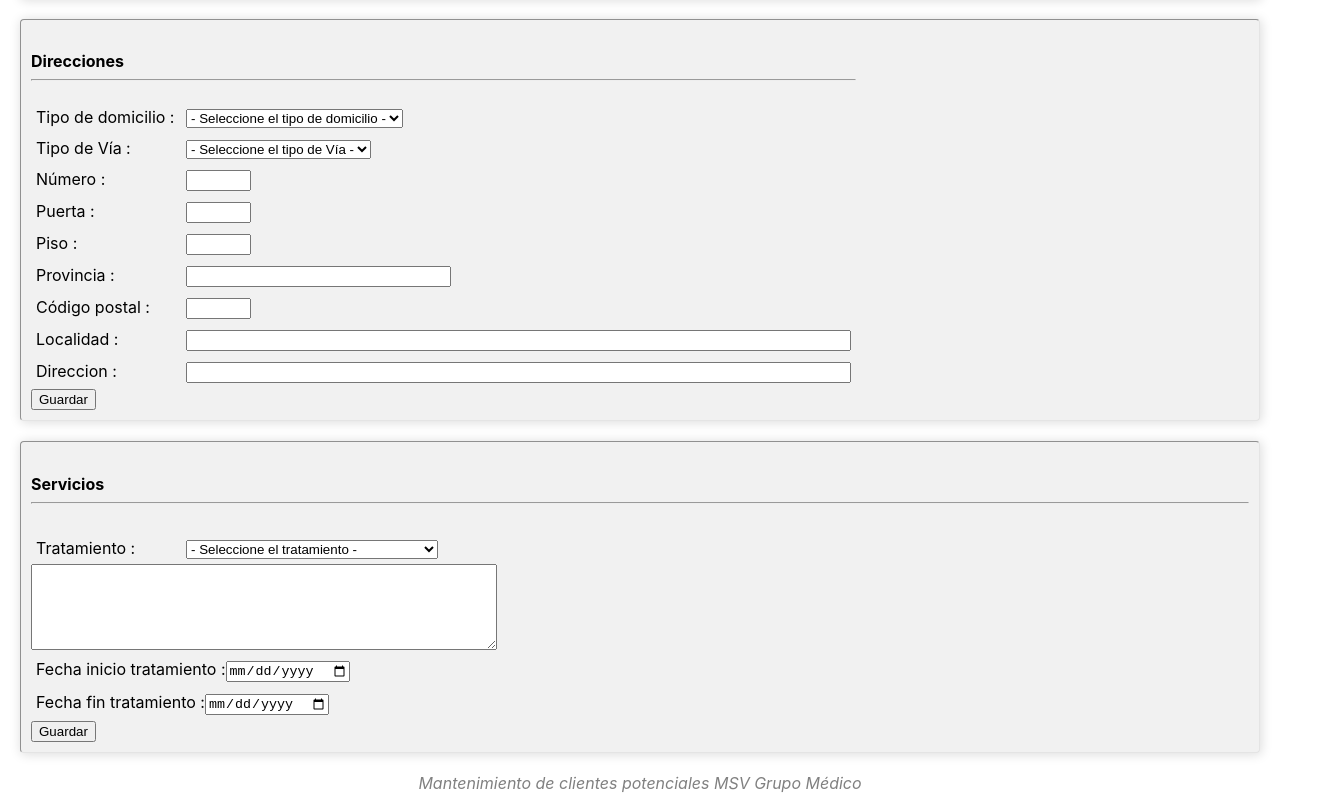
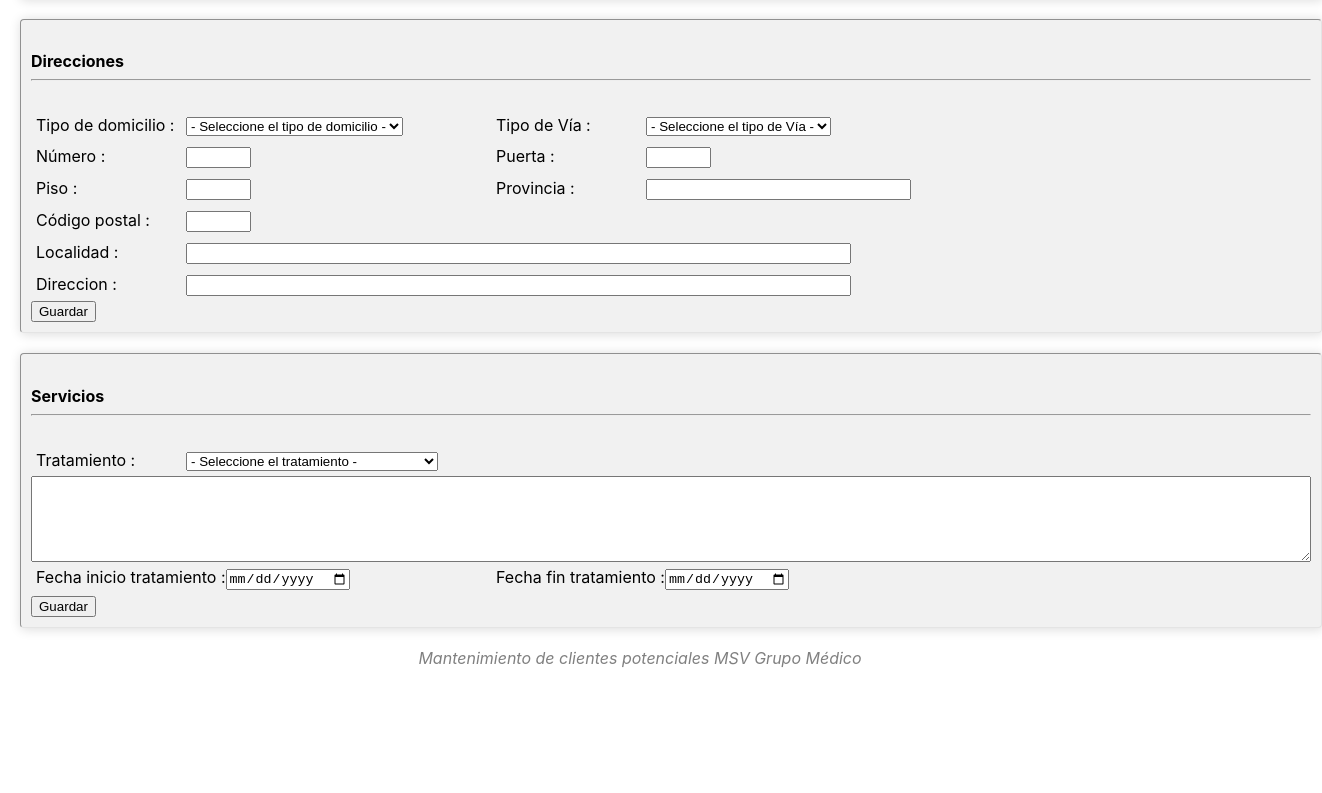
Before and after one commit to ocon733/clientesmsv, a React (Create React App) app: page /formulario in a window 1280 px wide. Shown: the part 1555-2348 px from the top of the page, 1322 px wide, since content can reach past the window. After the commit the page ends 2223 px from the top, so only its background shows below. Built offline with nearby package versions, Linux system fonts and the light colour scheme.

Commit message:
ajustes de estilo

```diff
--- a/src/componentes/formulario.component.js
+++ b/src/componentes/formulario.component.js
@@ -464,10 +464,10 @@ export default class Formulario extends Component {
               </div>
              </form>
 
-            <div className="panel">
              <form name="formDirecciones" onSubmit={this.handlerSubmitDirecciones}>
+                <div className="panel" style={this.state.nueva_direccion ? {display:"flex"} : {display:"none"}}>
+
                 <h4 className="formulario-titulo">Direcciones<hr/></h4>
-                    <div className="formulario-tabla" style={this.state.nueva_direccion ? {display:"contents"} : {display:"none"}} >
 
                         <div className="form-item">
                             <label htmlFor="tipo_domicilio">Tipo de domicilio : </label>
@@ -542,9 +542,10 @@ export default class Formulario extends Component {
                         <input id="id" name="id" type="hidden" value={this.state.dir_id}/>
                         <input id="id_cliente" name="id_cliente" type="hidden" value={this.state.id_cliente}/>
                         <input type="submit" value="Guardar" />
-                    </div>
+                </div>
                 </form>
-                    <div className="formulario-tabla" style={this.state.nueva_direccion ? {display:"none"} : {display:"block"}}>
+
+                 <div className="panel" style={this.state.nueva_direccion ? {display:"none"} : {display:"flex"}}>
 
                     <table>
                         <thead>
@@ -579,15 +580,12 @@ export default class Formulario extends Component {
                         </tbody>
                         </table>
                         <button onClick={() => this.setState({nueva_direccion:true})}>Nueva dirección</button>
-                    </div>
                 </div>
-                <div className="panel">
+
+                <form name="formServicios" onSubmit={this.handlerSubmitServicios}>
+                <div className="panel" style={this.state.nuevo_servicio ? {display:"flex"} : {display:"none"}}>
 
                 <h4 className="formulario-titulo">Servicios<hr/></h4>
-                <div className="formulario-tabla" style={this.state.nuevo_servicio ? {display:"contents"} : {display:"none"}}>
-
-
-                <form name="formServicios" onSubmit={this.handlerSubmitServicios}>
 
                     <div className="form-item">
                             <label htmlFor="tratamiento">Tratamiento : </label>
@@ -620,12 +618,12 @@ export default class Formulario extends Component {
 
                         <input id="id" name="id" type="hidden" value={this.state.serv_id}/>
                         <input id="id_cliente" name="id_cliente" type="hidden" value={this.state.id_cliente}/>
-                        <input type="submit" value="Guardar" />
-
+                        <div className="formulario-tabla"><input type="submit" value="Guardar" /> </div>
+                  </div>
                 </form>
 
-                </div>
-                <div className="formulario-tabla" style={this.state.nuevo_servicio ? {display:"none"} : {display:"contents"}}>
+
+                <div className="panel" style={this.state.nuevo_servicio ? {display:"none"} : {display:"flex"}}>
 
                     <table>
                         <thead>
@@ -650,7 +648,6 @@ export default class Formulario extends Component {
                         </tbody>
                         </table>
                         <button onClick={() =>this.setState({nuevo_servicio:true})}>Nuevo servicio</button>
-                        </div>
                     </div>
         </section>
 
--- a/src/componentes/formulario.css
+++ b/src/componentes/formulario.css
@@ -18,6 +18,7 @@
     -webkit-border-radius: 4px;
     -moz-border-radius: 4px;
     border-radius: 4px;
+    width:100%;
 
 }
 
```
